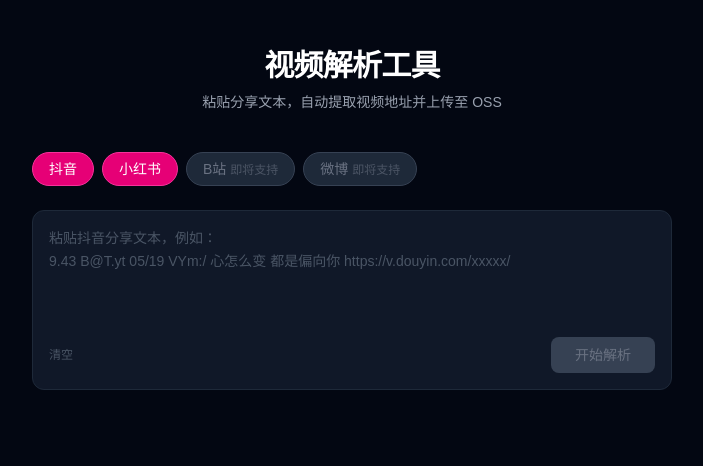
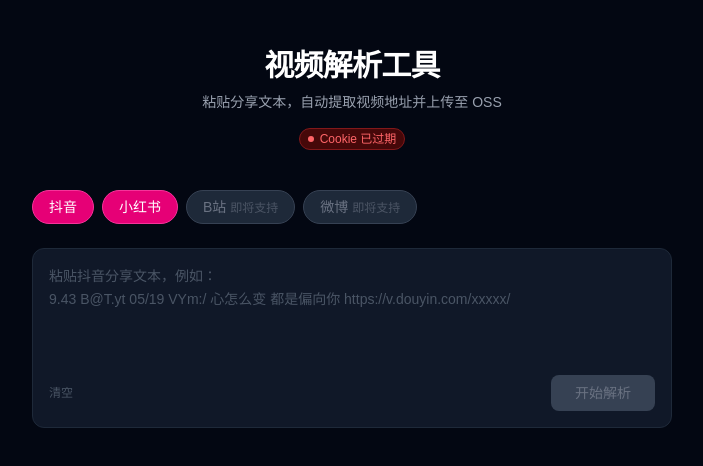
Before and after one commit to ChangfengHU/auto-parse, a Next.js app: page / in a window 1280 px wide. Shown: the top 466 px of the page, without its empty margins (288-991 px from the left). Built offline with nearby package versions, Linux system fonts and the light colour scheme.

Commit message:
feat: add cookie status bar to home page
Shows live Douyin cookie validity and last sync time on the web UI,
so users can verify extension sync worked without opening the popup.

Co-Authored-By: Claude Sonnet 4.6 <noreply@anthropic.com>

```diff
--- a/app/page.tsx
+++ b/app/page.tsx
@@ -1,6 +1,6 @@
 'use client';
 
-import { useState } from 'react';
+import { useState, useEffect } from 'react';
 
 interface Result {
   platform: string;
@@ -12,6 +12,64 @@ interface Result {
 }
 
 const STEPS = ['解析短链', '提取视频地址', '下载视频', '上传 OSS'];
+
+interface CookieStatus {
+  valid: boolean;
+  updatedAt: number | null;
+}
+
+function formatTime(ts: number | null) {
+  if (!ts) return '—';
+  const d = new Date(ts);
+  return `${d.getMonth() + 1}/${d.getDate()} ${String(d.getHours()).padStart(2, '0')}:${String(d.getMinutes()).padStart(2, '0')}`;
+}
+
+function CookieStatusBar() {
+  const [status, setStatus] = useState<CookieStatus | null>(null);
+  const [checking, setChecking] = useState(true);
+
+  useEffect(() => {
+    fetch('/api/cookie')
+      .then(r => r.json())
+      .then((d: CookieStatus) => setStatus(d))
+      .catch(() => setStatus(null))
+      .finally(() => setChecking(false));
+  }, []);
+
+  if (checking) {
+    return (
+      <div className="flex items-center gap-1.5 text-xs text-gray-600">
+        <span className="w-1.5 h-1.5 rounded-full bg-gray-600 animate-pulse" />
+        检测 Cookie 状态…
+      </div>
+    );
+  }
+
+  if (!status) {
+    return (
+      <div className="flex items-center gap-1.5 text-xs text-gray-600">
+        <span className="w-1.5 h-1.5 rounded-full bg-gray-600" />
+        无法连接服务
+      </div>
+    );
+  }
+
+  return (
+    <div className="flex items-center gap-2 text-xs">
+      <span className={`flex items-center gap-1.5 px-2 py-0.5 rounded-full border ${
+        status.valid
+          ? 'bg-green-950 border-green-800 text-green-400'
+          : 'bg-red-950 border-red-900 text-red-400'
+      }`}>
+        <span className={`w-1.5 h-1.5 rounded-full ${status.valid ? 'bg-green-400' : 'bg-red-400'}`} />
+        {status.valid ? '抖音 Cookie 有效' : 'Cookie 已过期'}
+      </span>
+      {status.updatedAt && (
+        <span className="text-gray-600">上次同步 {formatTime(status.updatedAt)}</span>
+      )}
+    </div>
+  );
+}
 
 export default function Home() {
   const [input, setInput] = useState('');
@@ -70,6 +128,9 @@ export default function Home() {
         <div className="mb-10 text-center">
           <h1 className="text-3xl font-bold tracking-tight">视频解析工具</h1>
           <p className="mt-2 text-gray-400 text-sm">粘贴分享文本，自动提取视频地址并上传至 OSS</p>
+          <div className="mt-4 flex justify-center">
+            <CookieStatusBar />
+          </div>
         </div>
 
         {/* Platform Tabs */}
```
